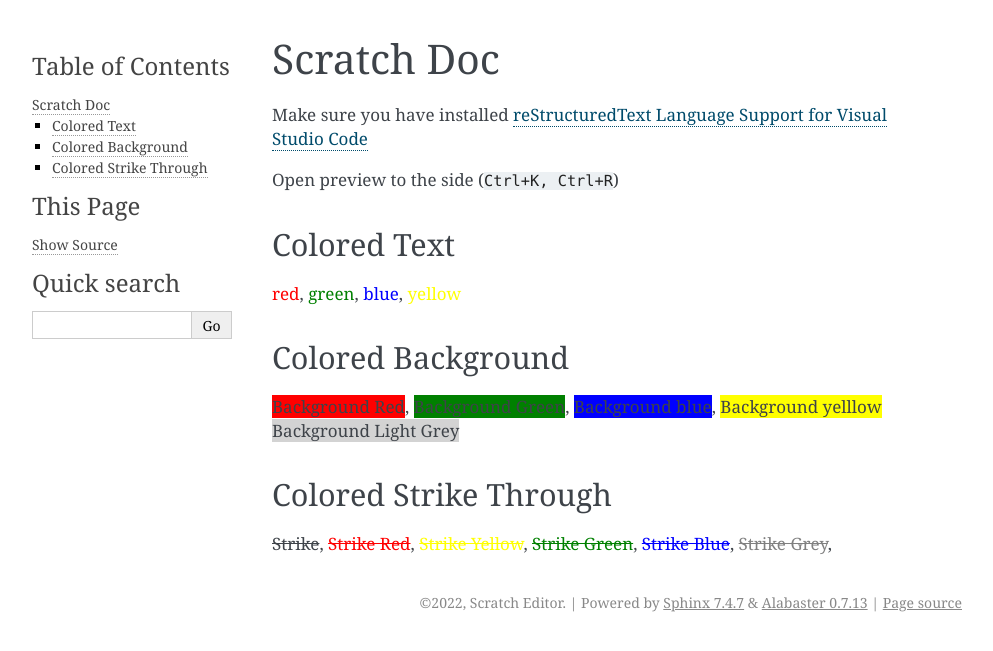
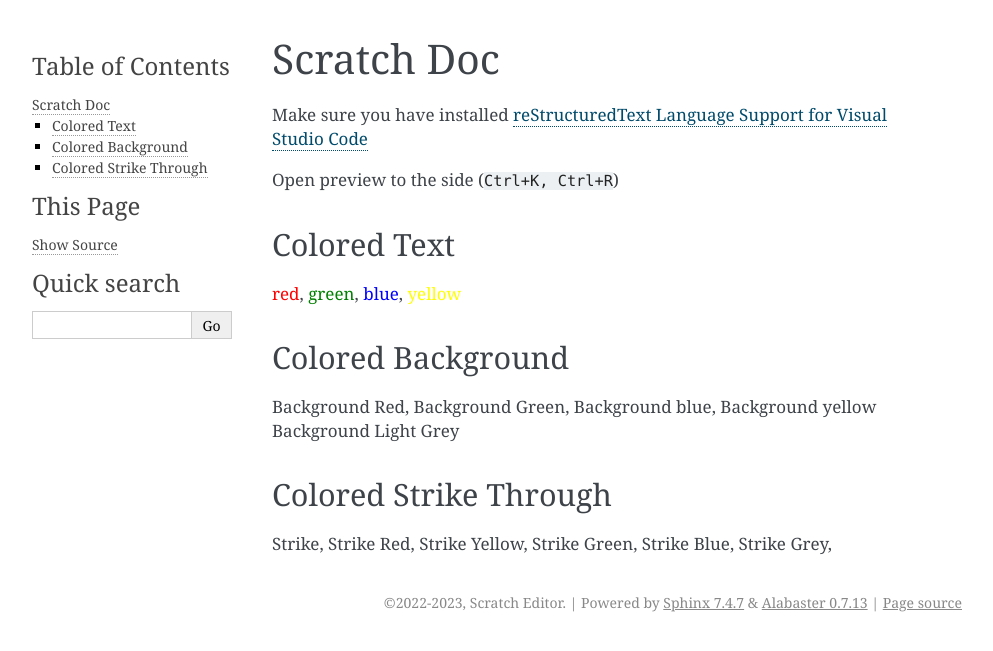
Before and after one commit to Amourspirit/python_rst_scratch, a Sphinx documentation site: the page built from docs/scratch/scratch.rst, in a window 1280 px wide. Shown: the top 651 px of the page, without its empty margins (148-1141 px from the left). Built offline with Sphinx 7.4.7, drawn with Linux system fonts in a browser that asks for light colours.

Commit message:
Develop (#7)

```diff
--- a/docs/_static/css/style_custom.css
+++ b/docs/_static/css/style_custom.css
@@ -80,116 +80,8 @@
 }
 /* End Colors in s5defs.txt */
 
-/* Custom background colors */
-.bg-black {
-    background-color: black;
+/* Multi line list items */
+.rst-content li>.line-block {
+    margin-bottom: 0px;
 }
-
-.bg-grey,
-.bg-gray {
-    background-color: gray;
-}
-
-.bg-light-grey,
-.bg-light-gray {
-    background-color: lightgray;
-}
-
-.bg-silver {
-    background-color: silver;
-}
-
-.bg-white {
-    background-color: white;
-}
-
-.bg-maroon {
-    background-color: maroon;
-}
-
-.bg-red {
-    background-color: red;
-}
-
-.bg-magenta {
-    background-color: magenta;
-}
-
-.bg-fuchsia {
-    background-color: fuchsia;
-}
-
-.bg-pink {
-    background-color: pink;
-}
-
-.bg-orange {
-    background-color: orange;
-}
-
-.bg-yellow {
-    background-color: yellow;
-}
-
-.bg-lime {
-    background-color: lime;
-}
-
-.bg-green {
-    background-color: green;
-}
-
-.bg-olive {
-    background-color: olive;
-}
-
-.bg-teal {
-    background-color: teal;
-}
-
-.bg-cyan {
-    background-color: cyan;
-}
-
-.bg-aqua {
-    background-color: aqua;
-}
-
-.bg-blue {
-    background-color: blue;
-}
-
-.bg-navy {
-    background-color: navy;
-}
-
-.bg-purple {
-    background-color: purple;
-}
-/* End Custom background colors */
-
-.strike {
-    text-decoration: line-through;
-}
-
-.strike-red {
-    text-decoration: line-through;
-    color: red;
-}
-.strike-yellow {
-    text-decoration: line-through;
-    color: yellow;
-}
-.strike-green {
-    text-decoration: line-through;
-    color: green;
-}
-.strike-blue {
-    text-decoration: line-through;
-    color: blue;
-}
-.strike-gray,
-.strike-grey {
-    text-decoration: line-through;
-    color: grey;
-}
+/* End Multi line list items */
--- a/docs/conf.py
+++ b/docs/conf.py
@@ -6,7 +6,7 @@
 # -- Project information -----------------------------------------------------
 # https://www.sphinx-doc.org/en/master/usage/configuration.html#project-information
 
-import os
+# import os
 import sys
 from pathlib import Path
 
@@ -14,10 +14,10 @@ _DOCS_PATH = Path(__file__).parent
 _ROOT_PATH = _DOCS_PATH.parent
 sys.path.insert(0, str(_ROOT_PATH))
 
-project = 'RST Scratch'
-copyright = '2022, Scratch Editor'
-author = 'Scratch Editor'
-release = '0.1.0'
+project = "RST Scratch"
+copyright = "2022-2023, Scratch Editor"
+author = "Scratch Editor"
+release = "0.1.1"
 
 # -- General configuration ---------------------------------------------------
 # https://www.sphinx-doc.org/en/master/usage/configuration.html#general-configuration
@@ -39,6 +39,7 @@ extensions = [
     "sphinx_tabs.tabs",
     "sphinx_design",
     "sphinxcontrib.spelling",
+    "sphinx_copybutton",
 ]
 
 # "sphinx.ext.linkcode",
@@ -52,7 +53,6 @@ extensions = [
 
 
 def get_spell_dictionaries() -> list:
-
     p = _DOCS_PATH.absolute().resolve() / "internal" / "dict"
     dict_gen = p.glob("spelling_*.*")
     return [str(d) for d in dict_gen if d.is_file()]
@@ -70,17 +70,15 @@ spelling_exclude_patterns = [".venv/"]
 
 # spell checking;
 #   run sphinx-build -b spelling . _build
-#       this will checkfor any spelling and create folders with *.spelling files if there are errors.
-#       open each *.spelling file and find any spelling errors and fix them in corrsponding files.
+#       this will check for any spelling and create folders with *.spelling files if there are errors.
+#       open each *.spelling file and find any spelling errors and fix them in corresponding files.
 #
-# spelling_book.txt contains all spelling exceptions related to book in /docs/odev
 # spelling_code.txt contains all spelling exceptions related to python doc strings.
 
 # endregion spelling
 
-templates_path = ['_templates']
-exclude_patterns = ['_build', 'Thumbs.db', '.DS_Store']
-
+templates_path = ["_templates"]
+exclude_patterns = ["_build", "Thumbs.db", ".DS_Store"]
 
 
 # -- Options for HTML output -------------------------------------------------
@@ -141,6 +139,12 @@ autodoc_typehints_format = "short"
 # style_custom.css contains the colors that match these roles
 # https://stackoverflow.com/questions/3702865/sphinx-restructuredtext-set-color-for-a-single-word/60991308#60991308
 
+# https://pypi.org/project/sphinx-copybutton/
+# copybutton_exclude = '.linenos, .gp, .go'
+copybutton_prompt_text = r">>> ?|\.\.\. ?|\$ |In \[\d*\]: | {2,5}\.\.\.: | {5,8}: "
+copybutton_prompt_is_regexp = True
+
+
 rst_prolog_lst = [
     ".. include:: <s5defs.txt>",
     "",
@@ -163,7 +167,7 @@ with open("roles/custom_roles.txt", "r") as file:
 
 rst_prolog += "\n" + "\n".join(rst_prolog_lst)
 
-# set if figures can be referenced as numers. Defalut is False
+# set if figures can be referenced as numbers. Default is False
 numfig = True
 
 # set is todo's will show up.
@@ -171,11 +175,5 @@ numfig = True
 # https://www.sphinx-doc.org/en/master/usage/extensions/todo.html#module-sphinx.ext.todo
 todo_include_todos = False
 
-# region sphinx.ext.extlinks – Markup to shorten external links
 # https://documentation.help/Sphinx/extlinks.html
 # extlinks = {}
-
-# region intersphinx
-# intersphinx_mapping = {"odevgui": ("https://somedomain.com", None)}
-
-# endregion intersphinx
--- a/docs/index.rst
+++ b/docs/index.rst
@@ -11,6 +11,7 @@ Welcome to RST Scratch's documentation!
    :caption: Contents:
 
    scratch/index
+   poetry/index
 
 
 Indices and tables
--- a/docs/scratch/scratch.rst
+++ b/docs/scratch/scratch.rst
@@ -15,7 +15,7 @@ Colored Text
 Colored Background
 ------------------
 
-:bg_red:`Background Red`, :bg_green:`Background Green`, :bg_blue:`Background blue`, :bg_yellow:`Background yelllow`
+:bg_red:`Background Red`, :bg_green:`Background Green`, :bg_blue:`Background blue`, :bg_yellow:`Background yellow`
 :bg_light_gray:`Background Light Grey`
 
 Colored Strike Through
```
Also changed, not shown: README.md (+10 -40 lines), docs/_static/css/readthedocs_custom.css (+66 -1 lines), docs/_static/css/readthedocs_dark.css (+37 -5 lines), docs/poetry/index.rst (added, +10 -0 lines), docs/poetry/poetry_env.rst (added, +77 -0 lines), docs/requirements.txt (+8 -8 lines), pyproject.toml (+15 -7 lines), .readthedocs.yaml (added), 1 other file.
